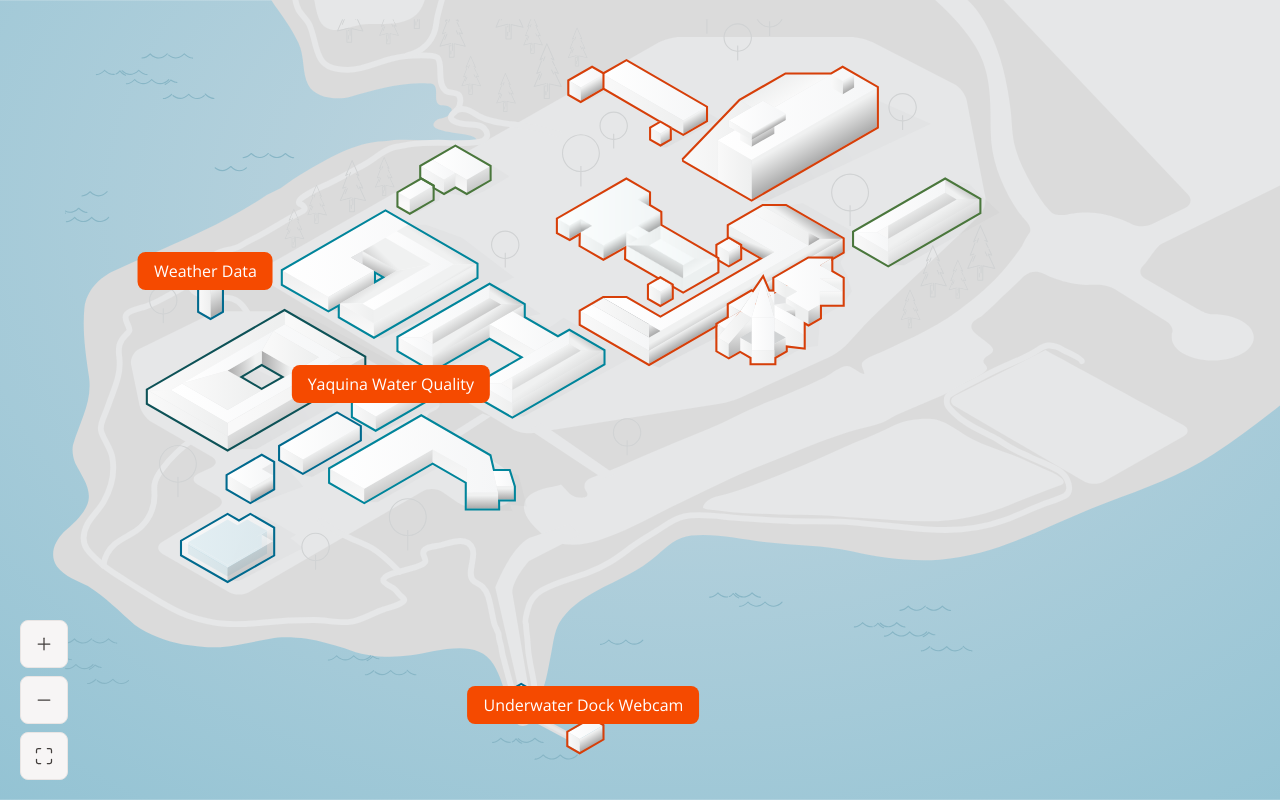
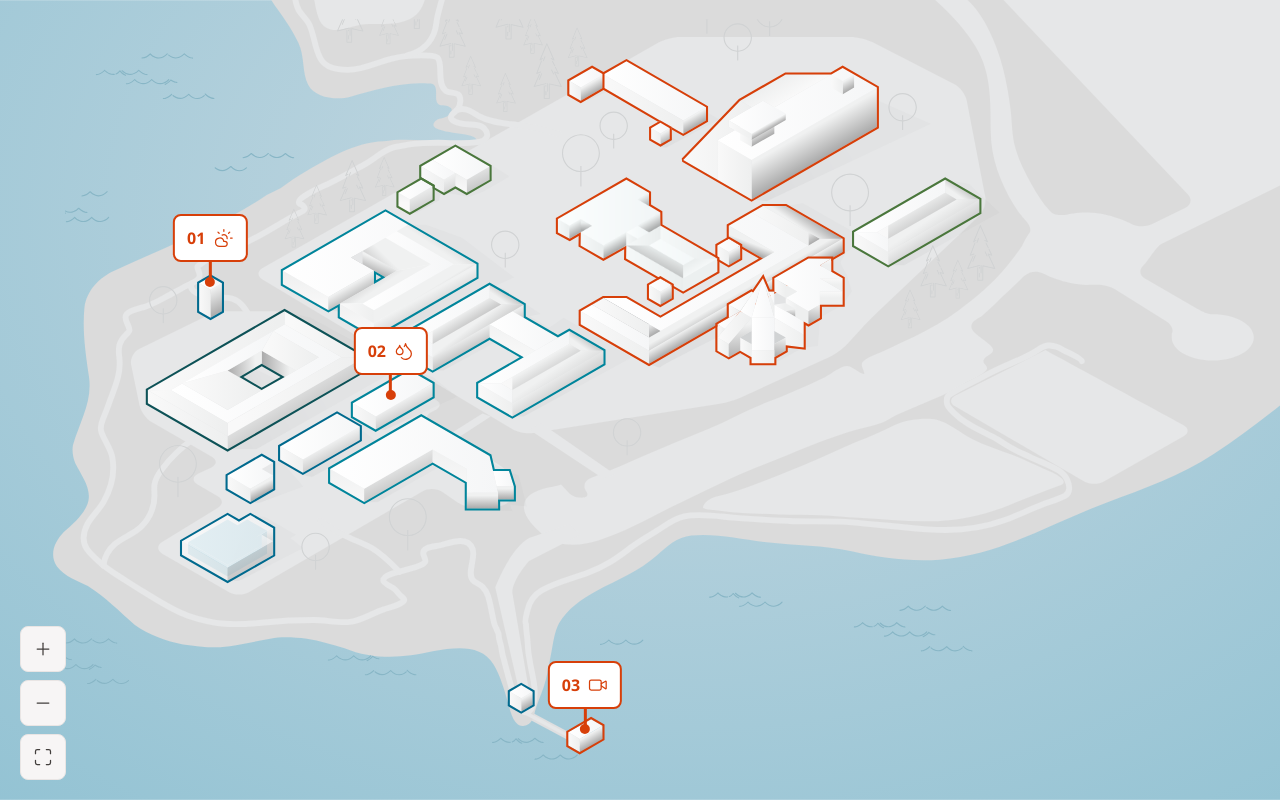
Before and after one commit to LoganJordan04/hatfield-live-data-public-ui, a React (Vite) app: page / in a window 1280 px wide. Built offline with nearby package versions, Linux system fonts and the light colour scheme.

Commit message:
Update module link button styling

```diff
--- a/src/buttons/ModuleLink.tsx
+++ b/src/buttons/ModuleLink.tsx
@@ -1,14 +1,22 @@
 import { Link } from "react-router-dom";
+import type { LucideIcon } from "lucide-react";
 
 type ModuleLinkProps = {
   moduleName: string;
   moduleRoute: string;
+  number: string;
+  icon: LucideIcon;
 };
 
-function ModuleLink({ moduleName, moduleRoute }: ModuleLinkProps) {
+function ModuleLink({ moduleName, moduleRoute, number, icon: Icon }: ModuleLinkProps) {
   return (
-    <Link to={moduleRoute} className="rounded-lg bg-orange-600 px-4 py-2 text-white">
-      {moduleName}
+    <Link to={moduleRoute} aria-label={`${number}: ${moduleName}`} className="flex w-fit flex-col items-center">
+      <span className="inline-flex min-h-12 items-center gap-2 rounded-lg border-2 border-orange bg-white px-3 py-2 hover:bg-gray-100">
+        <span className="text-base font-bold text-orange">{number}</span>
+        <Icon aria-hidden="true" className="text-orange" size={20} />
+      </span>
+      <span className="h-4 w-0.75 bg-orange" aria-hidden="true" />
+      <span className="-mt-px h-2.5 w-2.5 rounded-full bg-orange" aria-hidden="true" />
     </Link>
   );
 }
--- a/src/map/InteractiveMap.tsx
+++ b/src/map/InteractiveMap.tsx
@@ -64,10 +64,15 @@ function InteractiveMap() {
           return (
             <div
               key={anchor.moduleRoute}
-              className="absolute z-[1] -translate-x-1/2 -translate-y-full"
+              className="absolute z-1 -translate-x-1/2 -translate-y-full"
               style={{ left: position.x, top: position.y }}
             >
-              <ModuleLink moduleName={anchor.moduleName} moduleRoute={anchor.moduleRoute} />
+              <ModuleLink
+                moduleName={anchor.moduleName}
+                moduleRoute={anchor.moduleRoute}
+                number={anchor.number}
+                icon={anchor.icon}
+              />
             </div>
           );
         })}
@@ -78,7 +83,7 @@ function InteractiveMap() {
           type="button"
           onClick={() => map.changeZoom(0.2)}
           aria-label="Zoom in"
-          className="flex h-12 w-12 items-center justify-center bg-bg rounded-lg border border-border hover:bg-gray-200"
+          className="flex p-3 items-center justify-center bg-bg rounded-lg border border-border hover:bg-gray-200"
         >
           <Plus aria-hidden="true" className="text-body" size={20} />
         </button>
@@ -86,7 +91,7 @@ function InteractiveMap() {
           type="button"
           onClick={() => map.changeZoom(-0.2)}
           aria-label="Zoom out"
-          className="flex h-12 w-12 items-center justify-center bg-bg rounded-lg border border-border hover:bg-gray-200"
+          className="flex p-3 items-center justify-center bg-bg rounded-lg border border-border hover:bg-gray-200"
         >
           <Minus aria-hidden="true" className="text-body" size={20} />
         </button>
@@ -94,7 +99,7 @@ function InteractiveMap() {
           type="button"
           onClick={map.resetView}
           aria-label="Reset map"
-          className="flex h-12 w-12 items-center justify-center bg-bg rounded-lg border border-border hover:bg-gray-200"
+          className="flex p-3 items-center justify-center bg-bg rounded-lg border border-border hover:bg-gray-200"
         >
           <Maximize aria-hidden="true" className="text-body" size={20} />
         </button>
--- a/src/map/mapAnchors.ts
+++ b/src/map/mapAnchors.ts
@@ -1,7 +1,12 @@
+import { CloudSun, Droplets, Video } from "lucide-react";
+import type { LucideIcon } from "lucide-react";
+
 export type ModuleAnchor = {
   moduleName: string;
   moduleRoute: string;
   buildingId: string;
+  number: string;
+  icon: LucideIcon;
   // Offset from the building edge, in SVG viewBox units
   offsetX?: number;
   offsetY?: number;
@@ -10,22 +15,30 @@ export type ModuleAnchor = {
 // Assign modules to the SVG building groups here
 export const MODULE_ANCHORS: ModuleAnchor[] = [
   {
+    moduleName: "Weather Data",
+    moduleRoute: "/Weather",
+    buildingId: "Weather-Station",
+    number: "01",
+    icon: CloudSun,
+    offsetX: 6.5,
+    offsetY: -45,
+  },
+  {
     moduleName: "Yaquina Water Quality",
     moduleRoute: "/WaterQuality",
     buildingId: "Seawater-Support-1",
-    offsetY: -50,
+    number: "02",
+    icon: Droplets,
+    offsetY: -45,
   },
   {
     moduleName: "Underwater Dock Webcam",
     moduleRoute: "/DockWebcam",
     buildingId: "Pumps-and-Webcam",
-    offsetY: -50,
-  },
-  {
-    moduleName: "Weather Data",
-    moduleRoute: "/Weather",
-    buildingId: "Weather-Station",
-    offsetY: -50,
+    number: "03",
+    icon: Video,
+    offsetX: 2,
+    offsetY: -28,
   },
 ];
 
```
